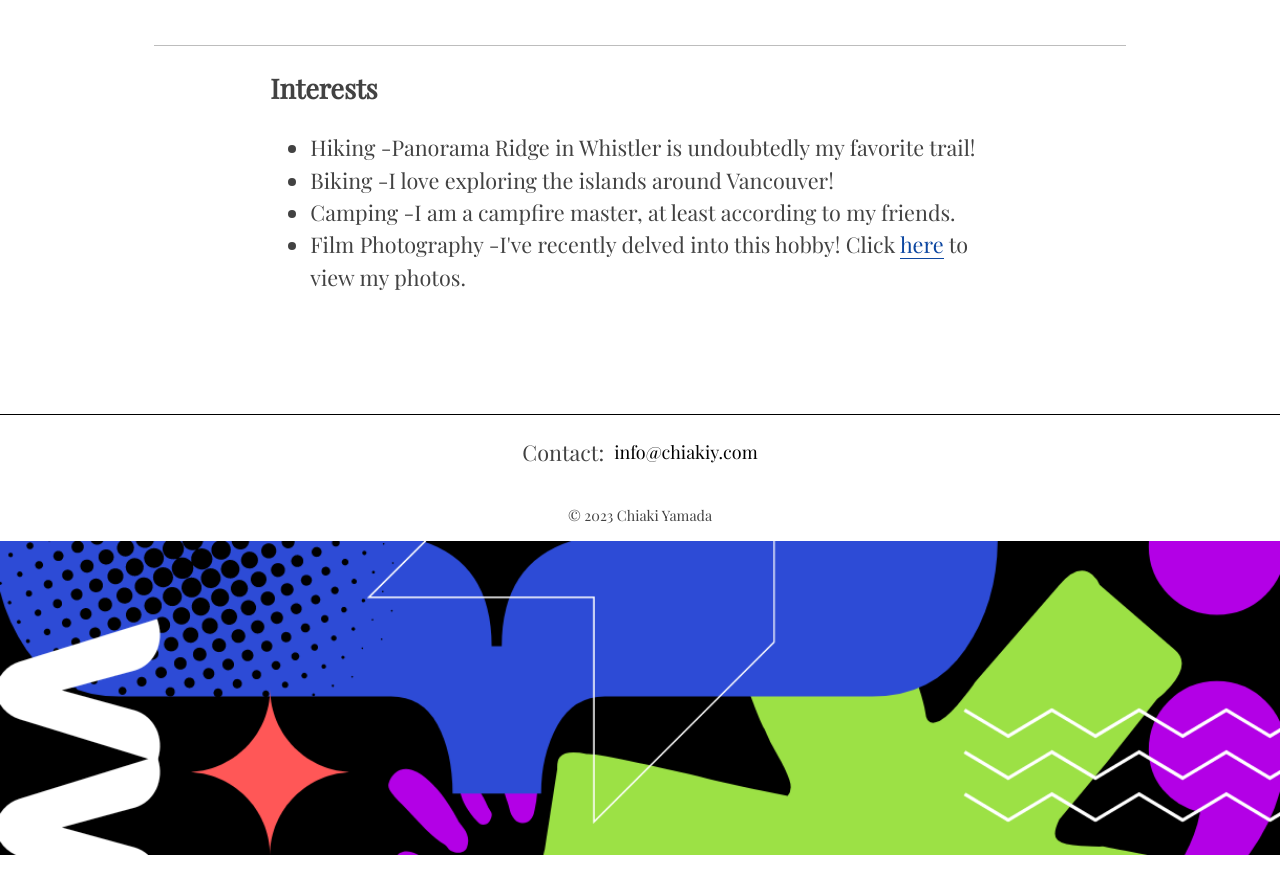
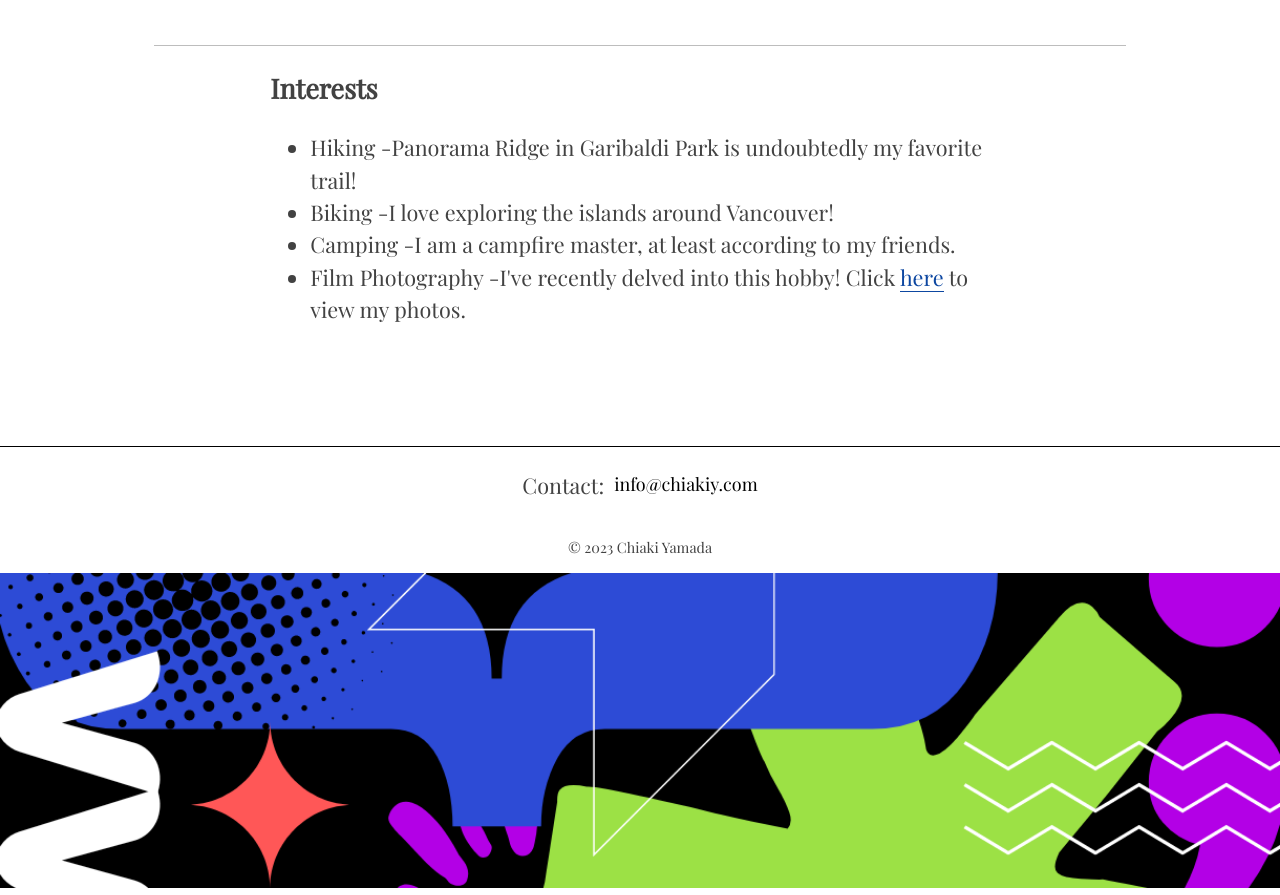
Before and after one commit to chiaki-yamada/my-portfolio, a React (Create React App) app: page /about in a window 1280 px wide. Shown: the part 2900-3795 px from the top of the page. Before the commit the page ends 3762 px from the top, so only its background shows below. Built offline with nearby package versions, Linux system fonts and the light colour scheme; a web font is replaced by a local one.

Commit message:
updated js

```diff
--- a/src/components/About.js
+++ b/src/components/About.js
@@ -92,7 +92,7 @@ function About() {
       <div className="interests-container">
         <h2>Interests</h2>
         <ul>
-          <li>Hiking -Panorama Ridge in Whistler is undoubtedly my favorite trail!</li>
+          <li>Hiking -Panorama Ridge in Garibaldi Park is undoubtedly my favorite trail!</li>
           <li>Biking -I love exploring the islands around Vancouver!</li>
           <li>Camping -I am a campfire master, at least according to my friends.</li>
           <li>Film Photography -I've recently delved into this hobby! Click <a href='https://konnichiwafilm.chiakiy.com'>here</a> to view my photos.</li>
```
